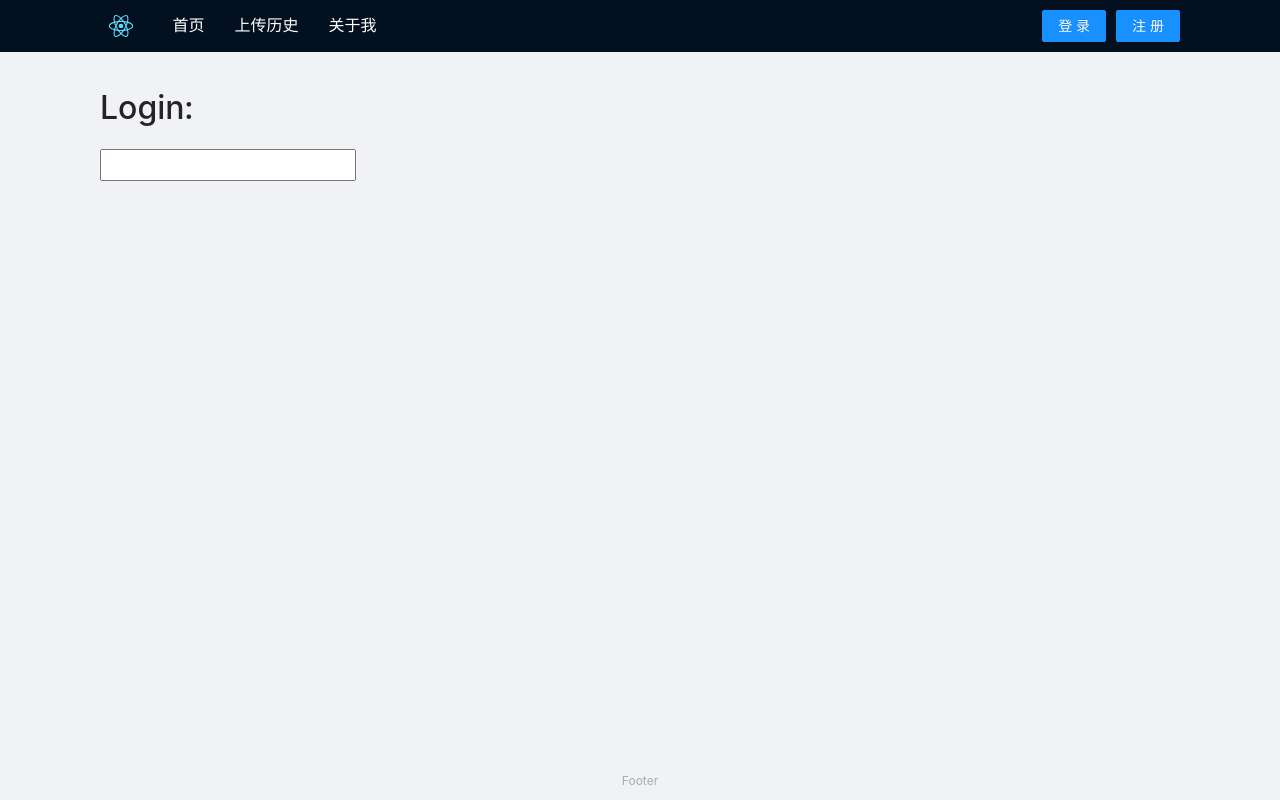
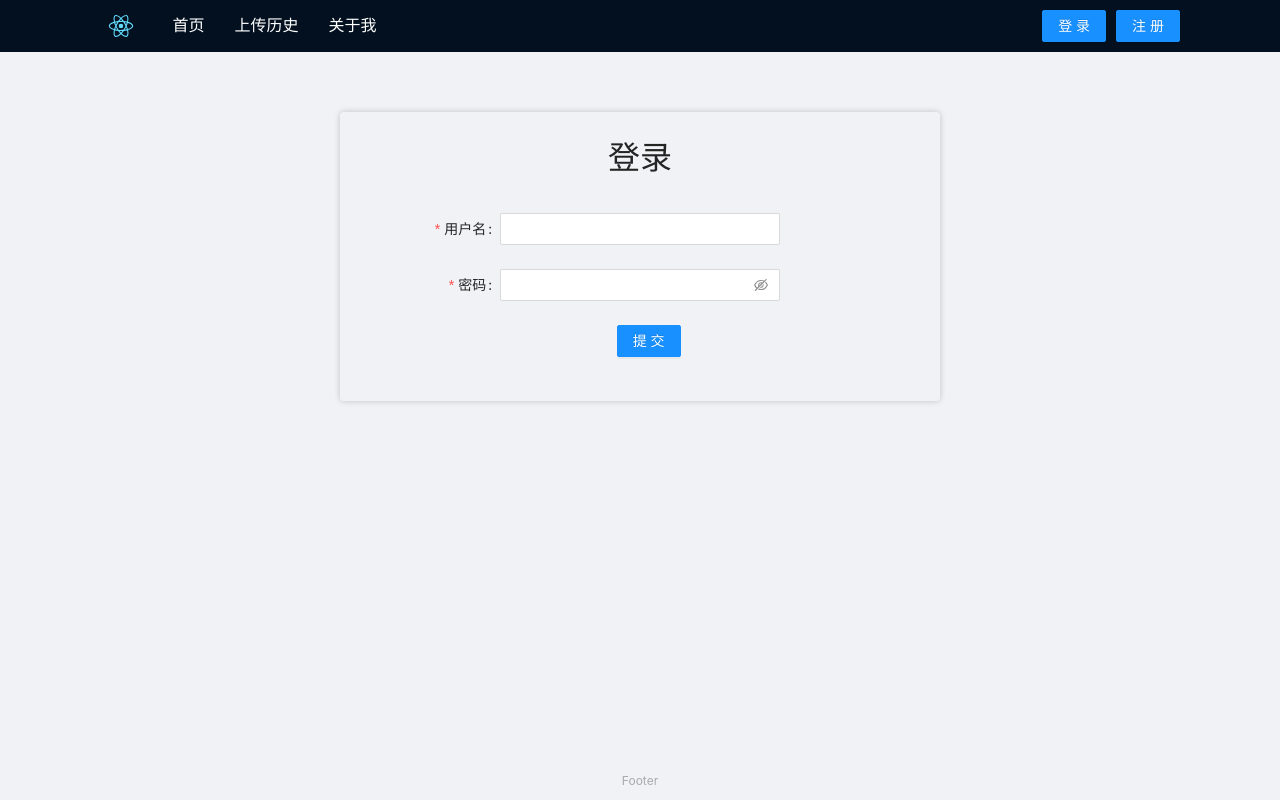
Before and after one commit to baIder/rich-image-hosting, a React (Create React App) app: page /login in a window 1280 px wide. Built offline with nearby package versions, Linux system fonts and the light colour scheme.

Commit message:
antd登录界面

```diff
--- a/src/pages/Login.tsx
+++ b/src/pages/Login.tsx
@@ -1,24 +1,72 @@
-import {useStores} from '../stores';
-import {observer} from 'mobx-react';
-import {useRef} from 'react';
+import {Button, Form, Input} from 'antd';
+import React from 'react';
+import styled from 'styled-components';
+import {RuleObject} from 'rc-field-form/lib/interface';
 
+const Wrapper = styled.div`
+  max-width: 600px;
+  margin: 30px auto;
+  padding: 20px;
+  box-shadow: 0 0 6px 0 rgba(0, 0, 0, 0.2);
+  border-radius: 4px;
+`;
 
-const Login = () => {
-  const {AuthStore} = useStores();
+const Title = styled.h1`
+  text-align: center;
+  margin-bottom: 30px;
+`;
 
-  const inputRef = useRef<HTMLInputElement>(null);
+const Login: React.FC = () => {
+  const onFinish = (values: any) => {
+    console.log('Success:', values);
+  };
 
-  const bindChange = () => {
-    console.log(inputRef.current!.value);
-    AuthStore.setUsername(inputRef.current!.value);
-    console.log(AuthStore.values.username);
+  const onFinishFailed = (errorInfo: any) => {
+    console.log('Failed:', errorInfo);
   };
+
+  const validateUsername = (rule: RuleObject, value: string) => {
+    if (/\W/.test(value)) return Promise.reject('用户名只能是字母、数字和下划线的组合');
+    if (value.length < 4 || value.length > 10) return Promise.reject('用户名长度为4-10个字符');
+    return Promise.resolve().then();
+  };
+
   return (
-    <>
-      <h1>Login:{AuthStore.values.username}</h1>
-      <input onChange={bindChange} ref={inputRef}/>
-    </>
+    <Wrapper>
+      <Title>登录</Title>
+      <Form
+        name="basic"
+        labelCol={{span: 6}}
+        wrapperCol={{span: 12}}
+        initialValues={{remember: true}}
+        onFinish={onFinish}
+        onFinishFailed={onFinishFailed}
+        autoComplete="off"
+      >
+        <Form.Item
+          label="用户名"
+          name="username"
+          rules={[{required: true, message: '请输入注册使用的用户名！'}, {validator: validateUsername}]}
+        >
+          <Input/>
+        </Form.Item>
+
+        <Form.Item
+          label="密码"
+          name="password"
+          rules={[{required: true, message: '请输入密码！'}, {min: 4, message: '密码最少4个字符'}, {max: 10, message: '密码最多10个字符'}]}
+        >
+          <Input.Password/>
+        </Form.Item>
+
+        <Form.Item wrapperCol={{offset: 11, span: 2,}}>
+          <Button type="primary" htmlType="submit">
+            提交
+          </Button>
+        </Form.Item>
+      </Form>
+    </Wrapper>
   );
 };
 
-export default observer(Login);
+export default Login;
```
